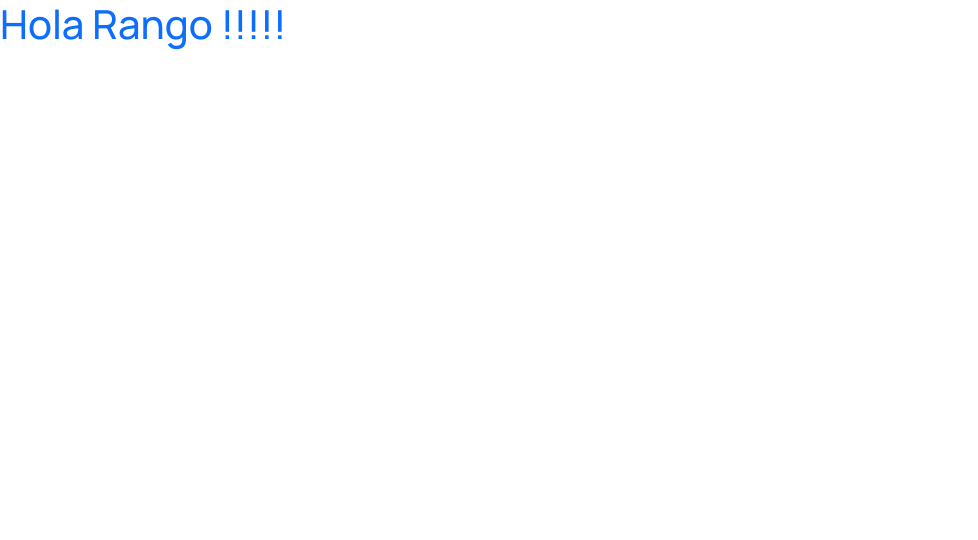
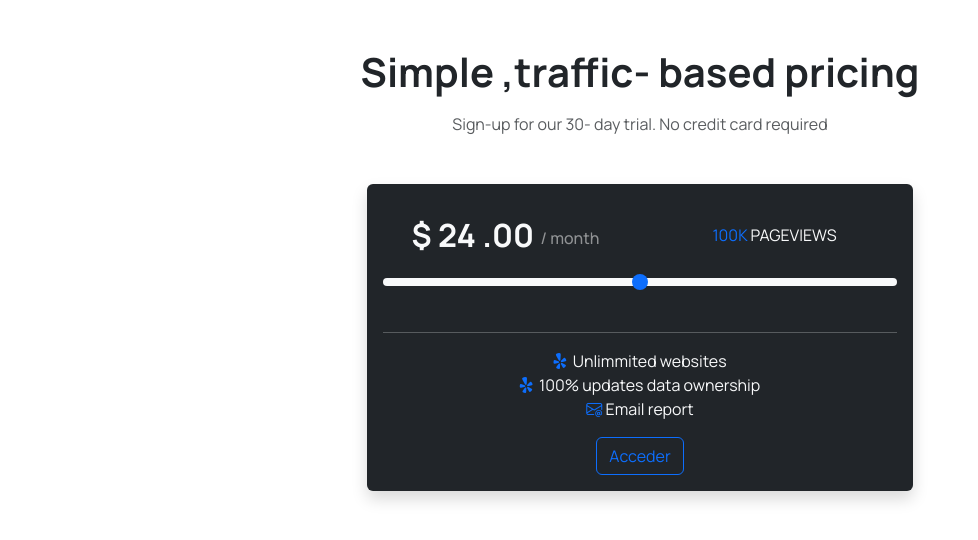
Before and after one commit to arnausubiros/practica05-saas, a website: page index.html in a window 1280 px wide. Shown: the whole page, without its empty margins (0-978 px from the left). Drawn offline with nearby package versions, Linux system fonts and the light colour scheme.

Commit message:
finalizamos card

```diff
--- a/index.html
+++ b/index.html
@@ -3,10 +3,80 @@
   <head>
     <meta charset="UTF-8" />
     <meta name="viewport" content="width=device-width, initial-scale=1.0" />
-    <title>Index- Rango</title>
+    <title>Range-precios</title>
     <link rel="stylesheet" href="css/custom.css" />
   </head>
   <body>
-    <h1 class="text-primary">Hola Rango !!!!!</h1>
+    <div class="container">
+      <div class="text-center my-5">
+        <h1 class="fw-bold mb-3">Simple ,traffic- based pricing</h1>
+        <p class="text-muted">
+          Sign-up for our 30- day trial. No credit card required
+        </p>
+      </div>
+
+      <div class="row justify-content-center">
+        <div class="col-12 md-8 col-lg-6">
+          <div class="card bg-dark text-light shadow border-0">
+            <div class="card-body">
+              <div class="row text-center align-items-center my-3">
+                <div class="col-12 col-md-6 order-1">
+                  <p class="mb-0 h2 fw-bold">
+                    $
+                    <span>24</span>
+                    .00
+                    <span class="text-white-50 h6 align-middle">/ month</span>
+                  </p>
+                </div>
+                <div class="col-12 col-md-6 order-3 order-md-2">
+                  <p class="mb-0">
+                    <span class="text-primary"> 100K</span>
+                    PAGEVIEWS
+                  </p>
+                </div>
+
+                <div class="col-12 order-2 order-md-3 my-3">
+                  <input
+                    type="range"
+                    class="form-range"
+                    min="0"
+                    max="5"
+                    step="0.5"
+                    id="customRange3"
+                  />
+                </div>
+              </div>
+
+              <hr />
+
+              <div class="row text-center">
+                <div class="col-12">
+                  <ul class="list-unstyled">
+                    <li>
+                      <i class="bi bi-yelp text-primary"></i>
+                      Unlimmited websites
+                    </li>
+
+                    <li>
+                      <i class="bi bi-yelp text-primary"></i>
+                      100% updates data ownership
+                    </li>
+
+                    <li>
+                      <i class="bi bi-envelope-at text-primary"></i>
+                      Email report
+                    </li>
+                  </ul>
+                </div>
+
+                <div class="col-12">
+                  <button class="btn btn-outline-primary">Acceder</button>
+                </div>
+              </div>
+            </div>
+          </div>
+        </div>
+      </div>
+    </div>
   </body>
 </html>
--- a/saas/custom.scss
+++ b/saas/custom.scss
@@ -1,6 +1,10 @@
 
 //TIPOGRAFIA
 @import url('https://fonts.googleapis.com/css2?family=Manrope:wght@200;300;400;500;600;700;800&display=swap');
+
+
+//iconos  https: //icons.getbootstrap.com/
+@import url("https://cdn.jsdelivr.net/npm/bootstrap-icons@1.10.5/font/bootstrap-icons.css");
 
 // font-family: 'Manrope',sans-serif;
 $font-family-base: 'Manrope', sans-serif;
```
Also changed, not shown: css/custom.css, readme.md, 1 other file.
